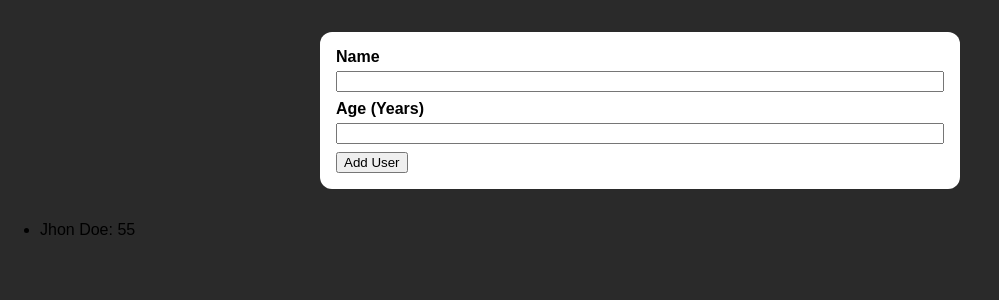
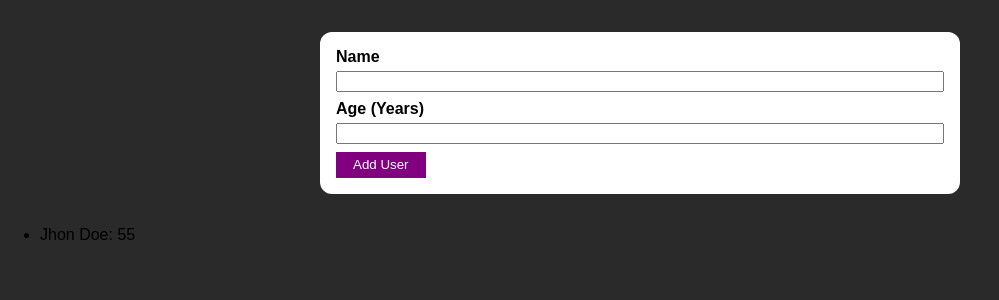
Before and after one commit to harumamburu/userDB, a React (Create React App) app: page / in a window 1280 px wide. Shown: the top 300 px of the page, without its empty margins (0-999 px from the left). Built offline with nearby package versions, Linux system fonts and the light colour scheme.

Commit message:
Add button component
With styling

```diff
--- /dev/null
+++ b/src/components/ui/Button.js
@@ -0,0 +1,5 @@
+import styles from "./Button.module.css";
+
+const Button = props => <button className={styles["button"]} type={props.type}>{props.children}</button>;
+
+export default Button;
--- /dev/null
+++ b/src/components/ui/Button.module.css
@@ -0,0 +1,13 @@
+.button {
+    background-color: purple;
+    color: white;
+    border: 1px solid purple;
+    padding: 0.3rem 1rem;
+    cursor: pointer;
+}
+
+.button:hover,
+.button:active {
+  background-color: darkmagenta;
+  border-color: darkmagenta;
+}
--- a/src/components/users/userform/UserForm.js
+++ b/src/components/users/userform/UserForm.js
@@ -1,6 +1,7 @@
 import { useState } from "react";
 import { v4 as uuid } from "uuid";
 
+import Button from "../../ui/Button";
 import Card from "../../ui/Card";
 import Input from "../../ui/Input";
 
@@ -45,7 +46,7 @@ const UserForm = props => {
           type="number"
         />
         <div>
-          <button type="submit">Add User</button>
+          <Button type="submit">Add User</Button>
         </div>
       </form>
     </Card>
```
Also changed, not shown: src/index.css (line endings or trailing spaces).
